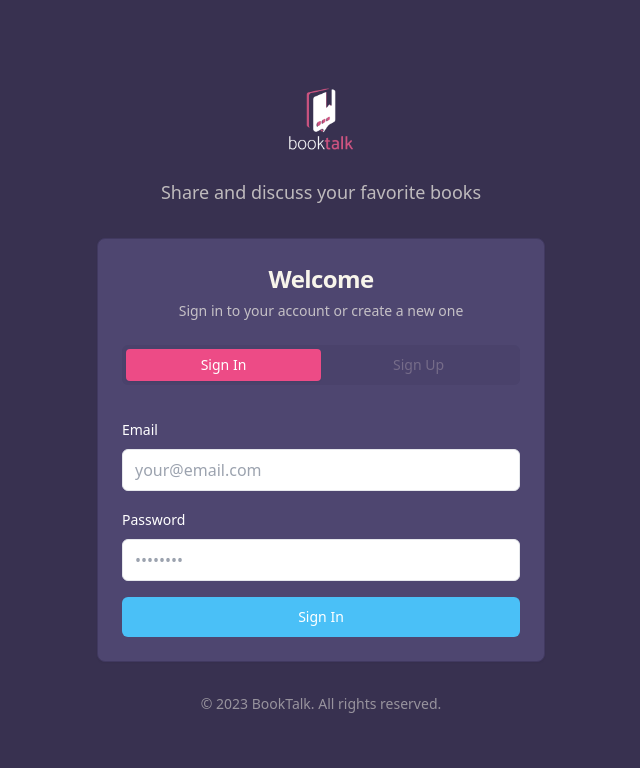
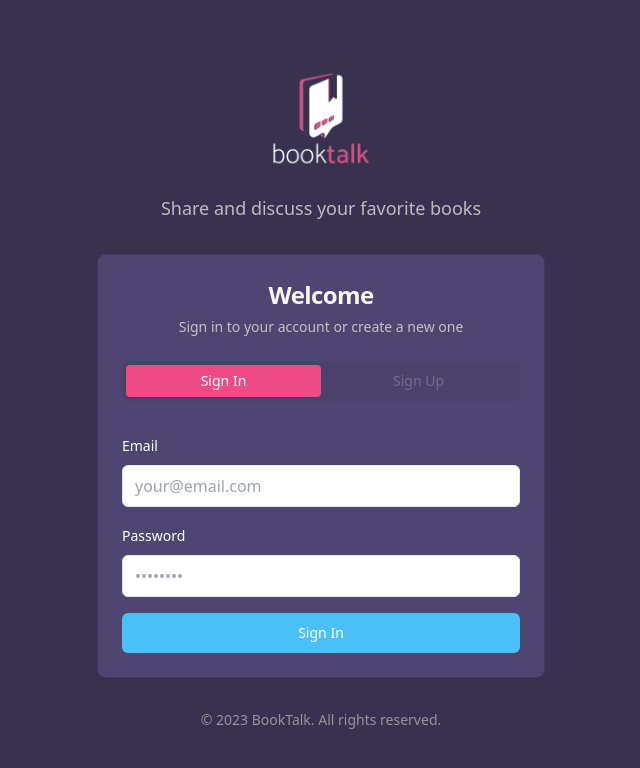
Before and after one commit to jmgpp/booktalk-js, a Next.js app: page /auth in a window 1280 px wide. Shown: the top 768 px of the page, without its empty margins (319-959 px from the left). Built offline with nearby package versions, Linux system fonts and the light colour scheme; no server answers.

Commit message:
Adjust header layout with perfect logo size (200x47px)

```diff
--- a/src/app/page.tsx
+++ b/src/app/page.tsx
@@ -55,9 +55,9 @@
     <div className="min-h-screen bg-palette-darkPurple text-palette-textLight">
       {/* Header */}
       <header className="sticky top-0 z-50 w-full border-b border-palette-purple/50 bg-palette-darkPurple/95 backdrop-blur supports-[backdrop-filter]:bg-palette-darkPurple/60">
-        <div className="container flex h-16 items-center justify-between">
-          <div className="flex items-center gap-2">
-            <Logo size="small" />
+        <div className="container mx-auto px-4 py-2 flex justify-between items-center">
+          <div className="flex items-center space-x-2">
+            <Logo size="header" variant="horizontal" />
           </div>
 
           <div className="hidden md:flex items-center gap-6">
--- a/src/components/ui/logo.tsx
+++ b/src/components/ui/logo.tsx
@@ -3,24 +3,40 @@
 
 interface LogoProps {
   className?: string
-  size?: 'small' | 'medium' | 'large'
+  size?: 'small' | 'medium' | 'large' | 'header'
+  variant?: 'standard' | 'horizontal'
 }
 
-export function Logo({ className, size = 'medium' }: LogoProps) {
-  // Size mappings
+export function Logo({ className, size = 'medium', variant = 'standard' }: LogoProps) {
+  // Size mappings for standard logo
   const sizes = {
     small: 32,
     medium: 48,
-    large: 80
+    large: 120, // 1.5x larger for loading/login screens
+    header: 47  // Exact height for header logo
   }
 
-  const width = sizes[size]
-  const height = width // Logo is approximately square
+  // Use horizontal logo for header
+  const logoSrc = variant === 'horizontal' ? '/logo-h.png' : '/logo.png'
+
+  // For horizontal variant, adjust dimensions
+  let width = sizes[size]
+  let height = width
+
+  // Horizontal logo has fixed dimensions for header
+  if (variant === 'horizontal' && size === 'header') {
+    width = 200 // Fixed width for horizontal header logo
+    height = 47 // Fixed height for horizontal header logo
+  } else if (variant === 'horizontal') {
+    // For other sizes of horizontal variant
+    width = sizes[size] * 3
+    height = sizes[size]
+  }
 
   return (
     <div className={cn('relative inline-flex items-center justify-center', className)}>
       <Image
-        src="/logo.png"
+        src={logoSrc}
         alt="BookTalk Logo"
         width={width}
         height={height}
```
